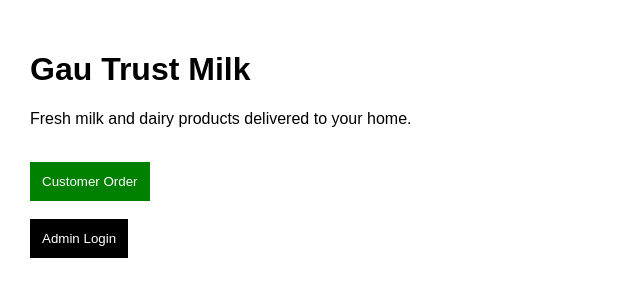
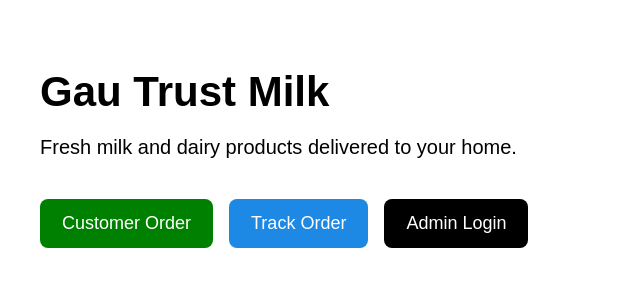
Before and after one commit to rudrajain95/gau-trust, a Next.js app: page / in a window 1280 px wide. Shown: the top 300 px of the page, without its empty margins (0-640 px from the left). Built offline with nearby package versions, Linux system fonts and the light colour scheme.

Commit message:
connect homepage with track order

```diff
--- a/app/page.tsx
+++ b/app/page.tsx
@@ -2,40 +2,62 @@
 
 export default function HomePage() {
   return (
-    <div style={{fontFamily:"Arial",padding:30}}>
+    <div style={{ padding: 40, fontFamily: "Arial" }}>
+      <h1 style={{ fontSize: 42, marginBottom: 20 }}>Gau Trust Milk</h1>
 
-      <h1>Gau Trust Milk</h1>
-
-      <p>
+      <p style={{ fontSize: 20, maxWidth: 700 }}>
         Fresh milk and dairy products delivered to your home.
       </p>
 
-      <br/>
-
+      <div style={{ marginTop: 40, display: "flex", gap: 16, flexWrap: "wrap" }}>
         <a href="/order">
-        <button style={{
-          padding:12,
-          background:"green",
-          color:"white",
-          border:"none"
-        }}>
+          <button
+            style={{
+              padding: "14px 22px",
+              background: "green",
+              color: "white",
+              border: "none",
+              fontSize: 18,
+              borderRadius: 8,
+              cursor: "pointer"
+            }}
+          >
             Customer Order
           </button>
         </a>
 
-      <br/><br/>
+        <a href="/track">
+          <button
+            style={{
+              padding: "14px 22px",
+              background: "#1e88e5",
+              color: "white",
+              border: "none",
+              fontSize: 18,
+              borderRadius: 8,
+              cursor: "pointer"
+            }}
+          >
+            Track Order
+          </button>
+        </a>
 
-      <a href="/admin">
-        <button style={{
-          padding:12,
-          background:"black",
-          color:"white",
-          border:"none"
-        }}>
+        <a href="/admin/login">
+          <button
+            style={{
+              padding: "14px 22px",
+              background: "black",
+              color: "white",
+              border: "none",
+              fontSize: 18,
+              borderRadius: 8,
+              cursor: "pointer"
+            }}
+          >
             Admin Login
           </button>
         </a>
-
+      </div>
     </div>
   );
 }
```
Lines whose indentation alone changed are shown as unchanged.
